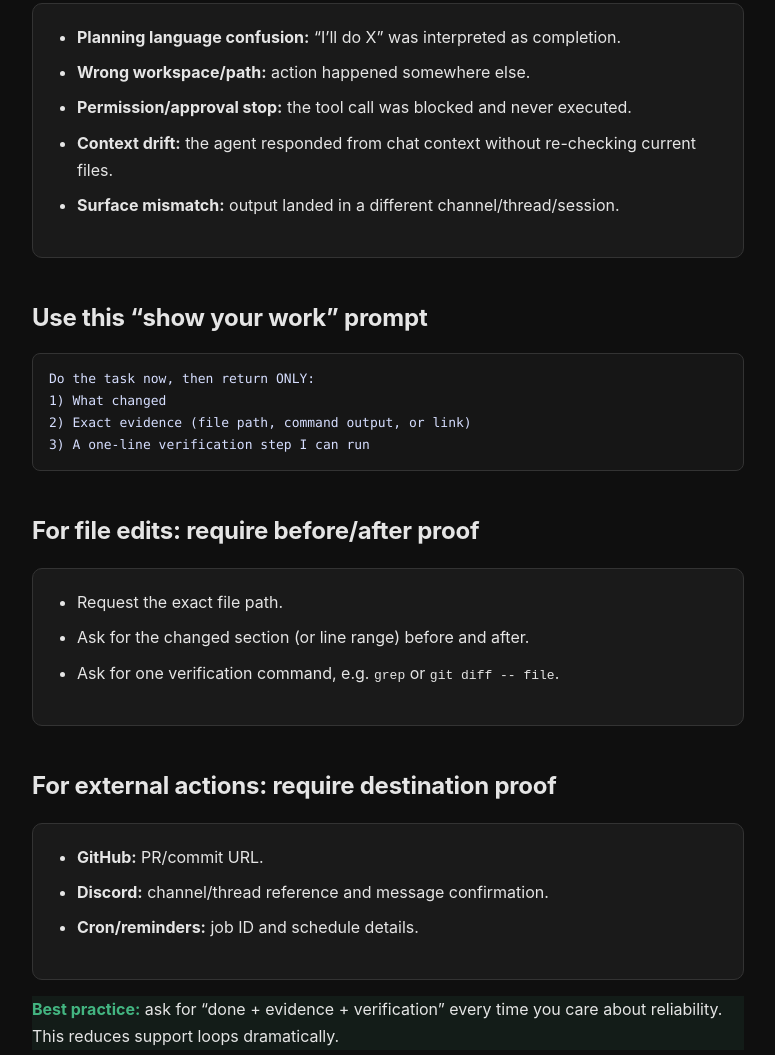
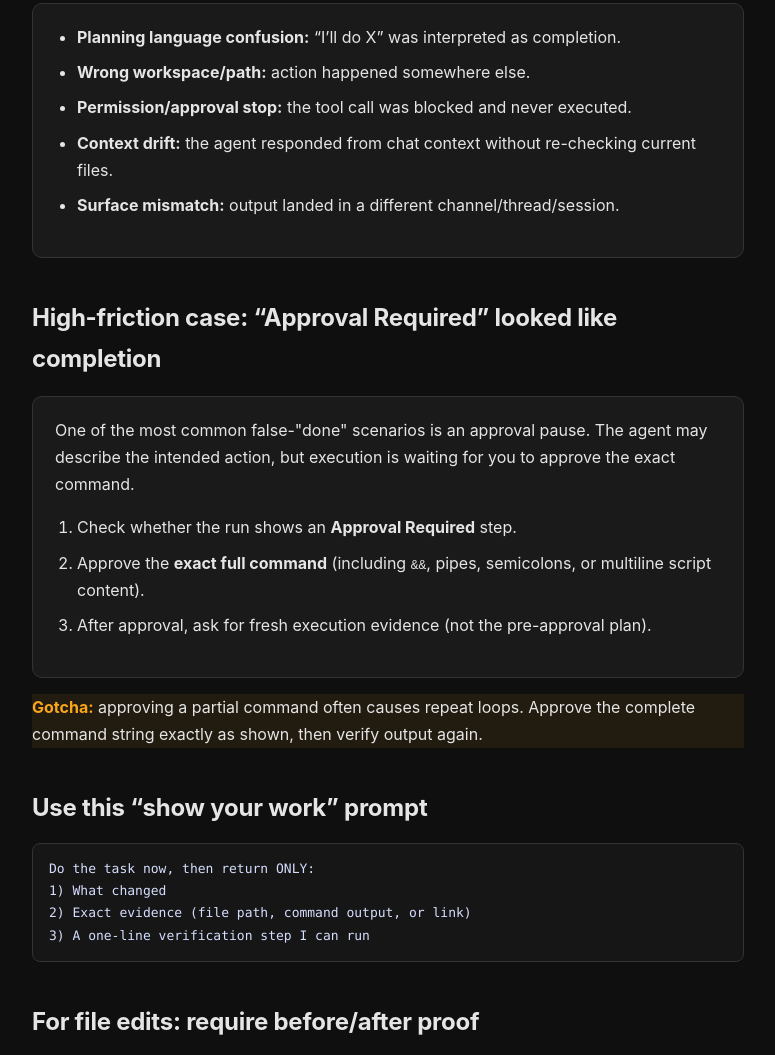
Before and after one commit to heyron-ai/agent-library, a plain HTML site: page tutorials/agent-says-done-but-didnt-do-it.html in a window 1280 px wide. Shown: the part 918-1973 px from the top of the page, without its empty margins (252-1027 px from the left). Drawn offline with Linux system fonts and the light colour scheme.

Commit message:
Improve execution-mismatch tutorial with approval-required false-done diagnostics

```diff
--- a/tutorials/agent-says-done-but-didnt-do-it.html
+++ b/tutorials/agent-says-done-but-didnt-do-it.html
@@ -148,6 +148,20 @@
       </ul>
     </div>
 
+    <h2>High-friction case: “Approval Required” looked like completion</h2>
+    <div class="card">
+      <p>One of the most common false-"done" scenarios is an approval pause. The agent may describe the intended action, but execution is waiting for you to approve the exact command.</p>
+      <ol>
+        <li>Check whether the run shows an <strong>Approval Required</strong> step.</li>
+        <li>Approve the <strong>exact full command</strong> (including <code>&amp;&amp;</code>, pipes, semicolons, or multiline script content).</li>
+        <li>After approval, ask for fresh execution evidence (not the pre-approval plan).</li>
+      </ol>
+    </div>
+
+    <div class="callout-warning">
+      <p><strong>Gotcha:</strong> approving a partial command often causes repeat loops. Approve the complete command string exactly as shown, then verify output again.</p>
+    </div>
+
     <h2>Use this “show your work” prompt</h2>
     <div class="code">Do the task now, then return ONLY:
 1) What changed
```
